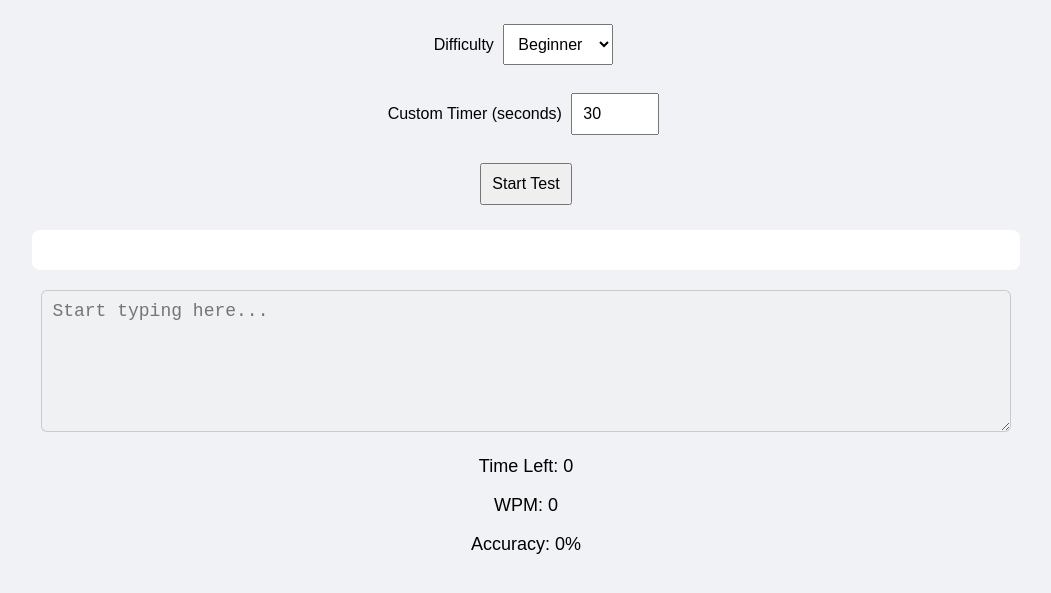
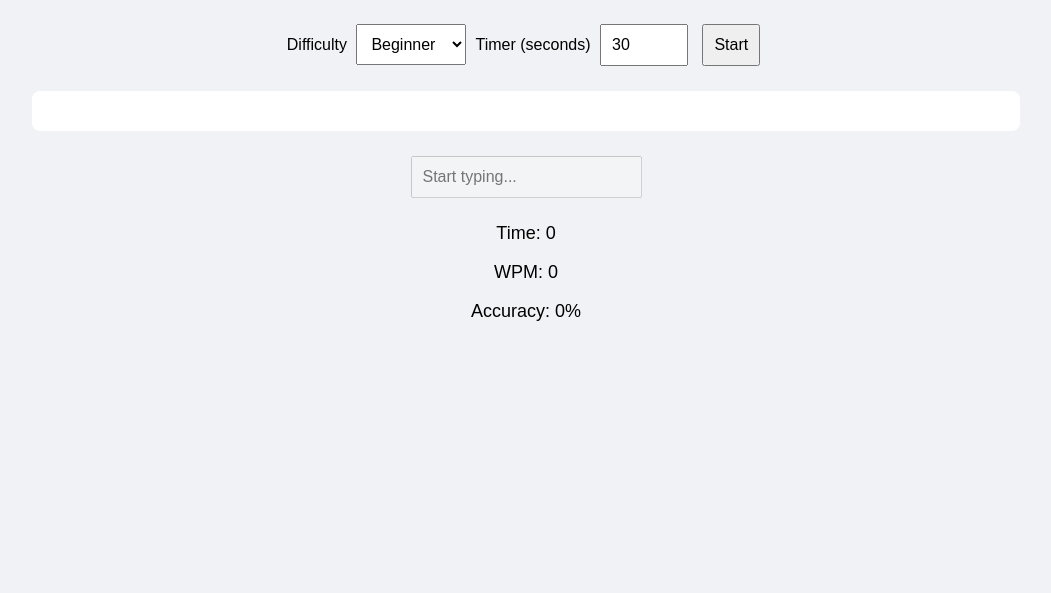
Before and after one commit to almostdead3/typing-test-site, a plain HTML site: page index.html in a window 1280 px wide. Shown: the part 109-702 px from the top of the page, without its empty margins (114-1165 px from the left). Drawn offline with Linux system fonts and the light colour scheme.

Commit message:
Update title and input elements in index.html

```diff
--- a/index.html
+++ b/index.html
@@ -2,7 +2,7 @@
 <html>
 <head>
 <meta charset="UTF-8">
-<title>Safe Typing Test</title>
+<title>Typing Test</title>
 <link rel="stylesheet" href="style.css">
 </head>
 
@@ -20,24 +20,21 @@
 <option value="topper">Topper</option>
 </select>
 
-<br><br>
+<label>Timer (seconds)</label>
 
-<label>Custom Timer (seconds)</label>
 <input type="number" id="timerInput" value="30" min="5" max="600">
 
-<br><br>
-
-<button onclick="startTest()">Start Test</button>
+<button onclick="startTest()">Start</button>
 
 </div>
 
 <div id="textDisplay"></div>
 
-<textarea id="inputBox" placeholder="Start typing here..." disabled></textarea>
+<input id="inputBox" type="text" placeholder="Start typing..." disabled>
 
 <div class="result">
 
-<p>Time Left: <span id="time">0</span></p>
+<p>Time: <span id="time">0</span></p>
 <p>WPM: <span id="wpm">0</span></p>
 <p>Accuracy: <span id="accuracy">0</span>%</p>
 
```
